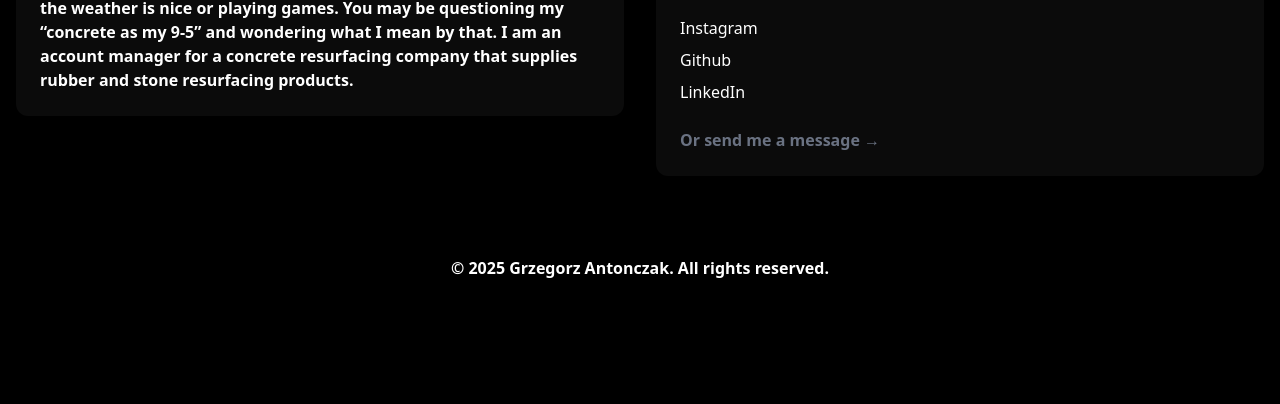
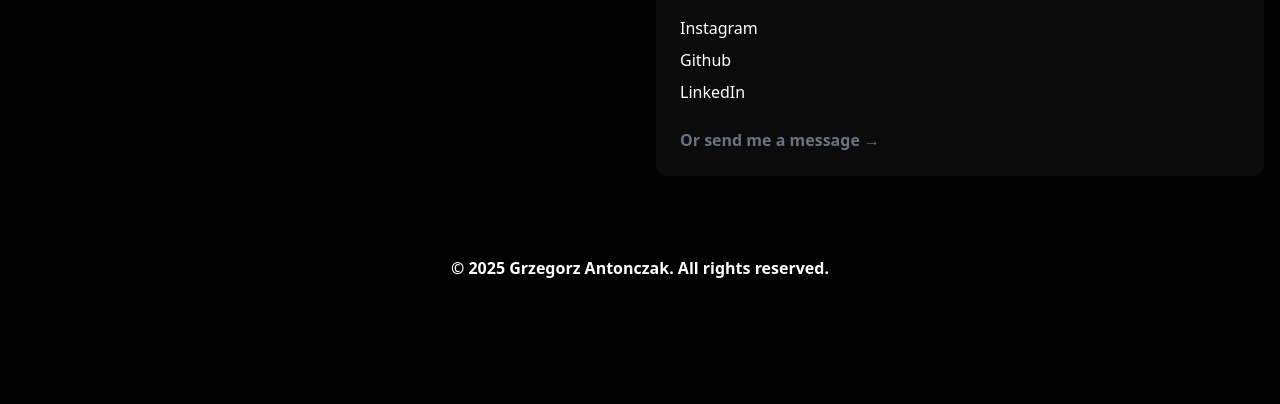
Before and after one commit to gregantonczak/zewebsite, a plain HTML site: page index.html in a window 1280 px wide. Shown: the part 396-800 px from the top of the page. Drawn offline with nearby package versions, Linux system fonts and the light colour scheme.

Commit message:
intro-change

```diff
--- a/index.html
+++ b/index.html
@@ -41,10 +41,7 @@
     <div>
       <div class="container flex flex-col gap-2 mt-8 bg-neutral-900/50 p-6 rounded-xl">
         <p class="font-semibold text-white">
-          Hi, my name is Grzegorz (Greg). I am a local from Southern Ontario, within the Niagara region.
-          In my spare time, I'm either golfing when the weather is nice or playing games.
-          You may be questioning my &ldquo;concrete as my 9-5&rdquo; and wondering what I mean by that.
-          I am an account manager for a concrete resurfacing company that supplies rubber and stone resurfacing products.
+          I'm still trying to figure out what I want to type.
         </p>
       </div>
     </div>
```
